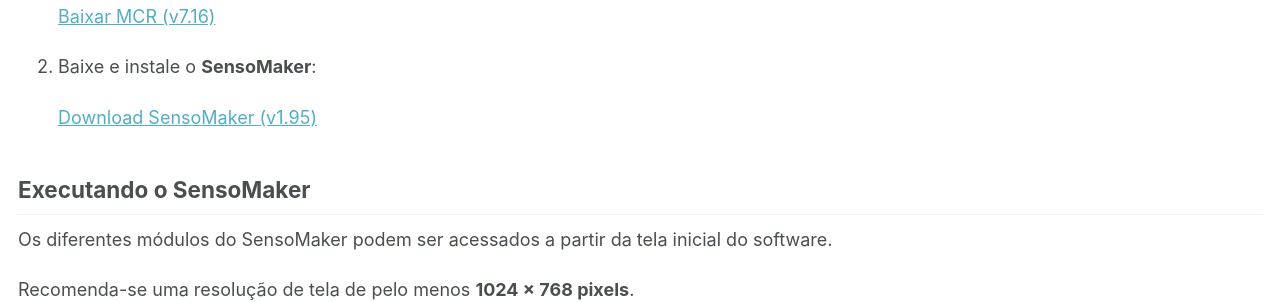
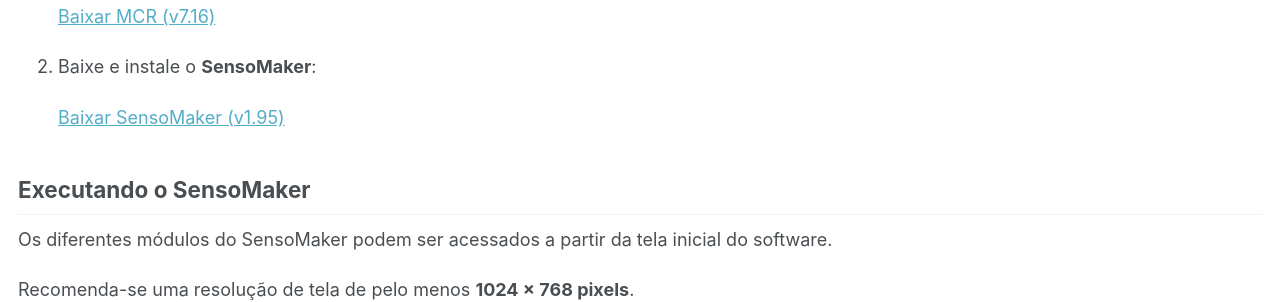
Before and after one commit to LAQUALI-UFLA/laquali-ufla.github.io, a Jekyll site: the page built from _pages/pt/softwares/sensomaker.md, in a window 1280 px wide and 900 px high, scrolled down 1816 px. Shown: the part 153-455 px from the top of the window. Built offline with Jekyll 4.4.1, drawn with Linux system fonts in a browser that asks for light colours; a style sheet for code colours, icons or effects is not loaded; part of the change alters nothing that is shown.

Commit message:
Update download links and instructions for SensoMaker

```diff
--- a/_pages/pt/softwares/sensomaker.md
+++ b/_pages/pt/softwares/sensomaker.md
@@ -54,15 +54,20 @@ O SensoMaker está disponível para Microsoft Windows (32 e 64 bits).
 
 1. Baixe e instale o **MATLAB Compiler Runtime (MCR)**:
 
-   [Baixar MCR (v7.16)](https://www.dropbox.com/scl/fi/413gsdj747myotqo7m77u/MCRInstaller.exe?rlkey=wb6u5iir8zd9d1mlqdf0thwnx&st=82y878m8&dl=1)
+   <a href="https://www.dropbox.com/scl/fi/413gsdj747myotqo7m77u/MCRInstaller_7-16.exe?rlkey=wb6u5iir8zd9d1mlqdf0thwnx&st=svw1zpbt&dl=1"
+       onclick="gtag('event', 'download_software', {
+         software: 'MCR'
+       });">
+      Baixar MCR (v7.16)
+    </a>
 
-2. Baixe e instale o **SensoMaker**:
+3. Baixe e instale o **SensoMaker**:
 
    <a href="https://www.dropbox.com/scl/fi/c0pm7d3pmj1pxgwg72zz8/SensoMaker_1-95_setup.exe?rlkey=heioj2fz25fw4b3jmh8iarzl7&st=fniip3bb&dl=1"
        onclick="gtag('event', 'download_software', {
          software: 'SensoMaker'
        });">
-      Download SensoMaker (v1.95)
+      Baixar SensoMaker (v1.95)
     </a>
 
 ## Executando o SensoMaker
```
